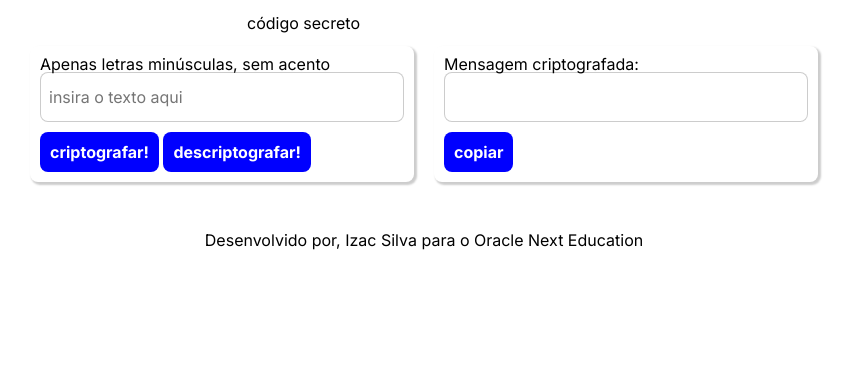
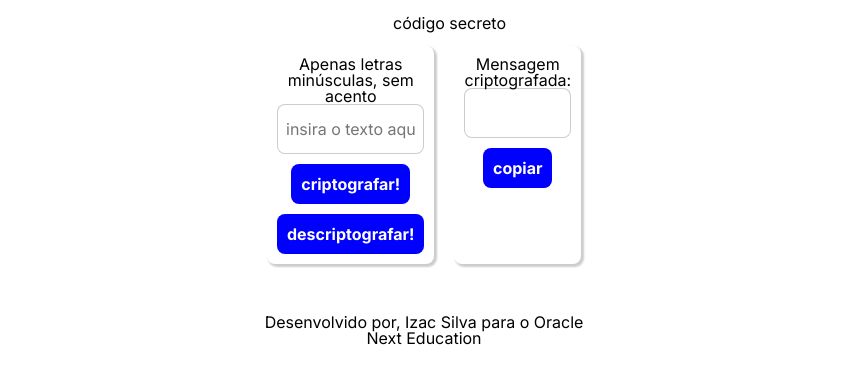
Before and after one commit to Izacsilva/txtEncryptorJS, a plain HTML site: page index.html in a window 1280 px wide. Shown: the whole page, without its empty margins (216-1069 px from the left). Drawn offline with Linux system fonts and the light colour scheme.

Commit message:
criando novos estilos para componentes

```diff
--- a/index.html
+++ b/index.html
@@ -11,9 +11,13 @@
   <link rel="stylesheet" href="./src/css/base/base.css">
 </head>
 <body>
-  <h1 class="titulo">código secreto</h1>
 
-  <main class="main">
+  <header class="wrapper">
+    <h1 class="titulo">código secreto</h1>
+
+  </header>
+
+  <main class="main wrapper">
     <section class="form box">
       <form action="" id="formulario">
         <label for="input-texto" class="alertaDeErro">Apenas letras minúsculas, sem acento</label>
@@ -21,6 +25,7 @@
         <input class="btn" type="button" value="criptografar!" id="btn-cripto">
         <input class="btn" type="button" value="descriptografar!" id="btn-descripto">
       </form>
+
     </section>
 
     <section class="msg box">
@@ -30,7 +35,7 @@
     </section>
   </main>
 
-  <footer class="rodape">
+  <footer class="rodape wrapper">
     <p class="rodape__paragrafo">Desenvolvido por, <a href="#" class="rodape__link">Izac Silva</a> para o Oracle Next Education</p>
   </footer>
   <script src="./src/script/script.js"></script>
--- a/src/css/base/_reset.css
+++ b/src/css/base/_reset.css
@@ -14,7 +14,7 @@ time, mark, audio, video {
 	margin: 0;
 	padding: 0;
 	border: 0;
-	font-size: 100%;
+	/* font-size: 100%; */
 	font: inherit;
 	vertical-align: baseline;
 }
--- a/src/css/base/base.css
+++ b/src/css/base/base.css
@@ -2,10 +2,19 @@
 @import url(_reset.css);
 @import url('https://fonts.googleapis.com/css2?family=Inter:wght@200;300;400;700&display=swap');
 
-
+:root {
+    font-size: 62.5%;
+}
 
 body {
     background: var(--light-blue-bg);
     font-family: 'Inter', sans-serif;
     font-size: 1.6rem;
+    text-align: center;
 }
+
+.wrapper {
+    width: 37.5rem;
+    margin-inline: auto;
+    padding-inline: 2.1rem;
+}
```
Also changed, not shown: src/css/components/card-text.css (added, +9 -0 lines), src/pages/componentes.html (renamed from componentes.html, +7 -1 lines), src/css/box-input-text.css (added), src/css/box-output-text.css (added), src/css/components/input-text.css (added), src/css/main.css (added).
